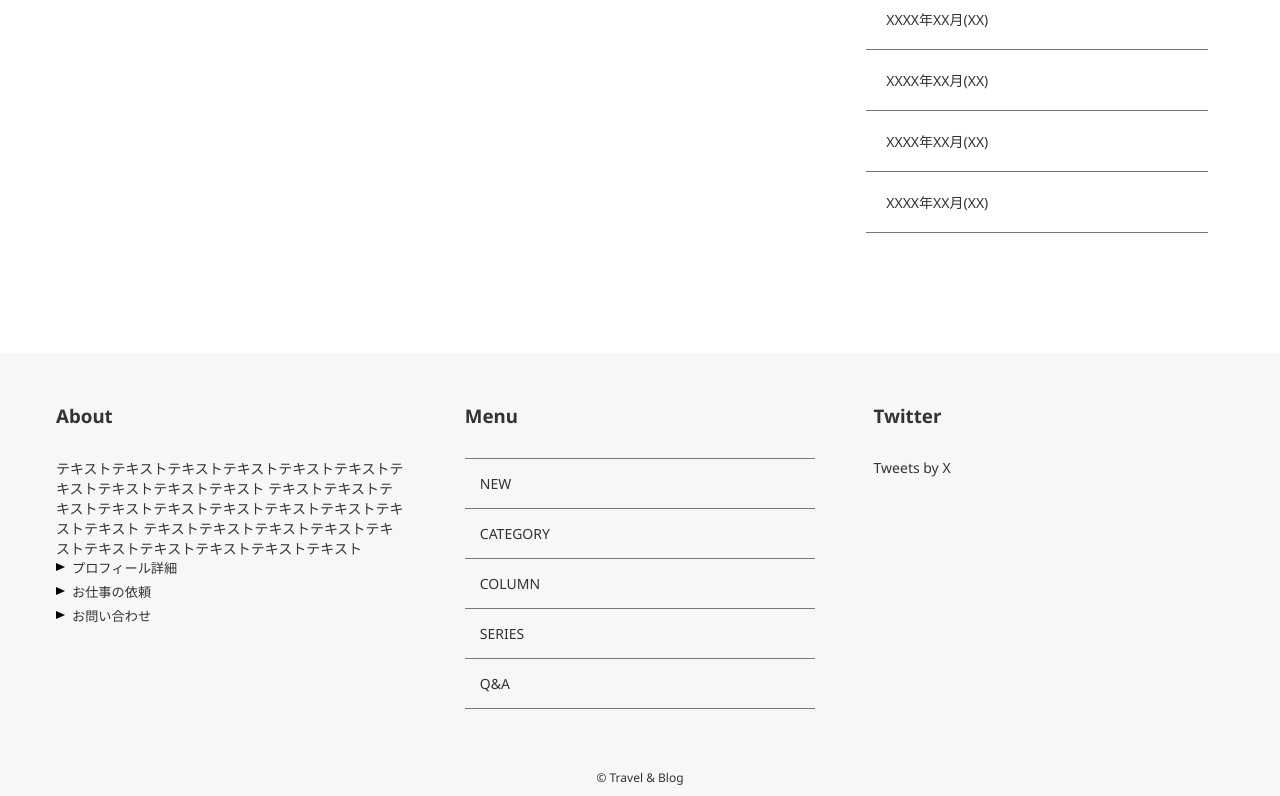
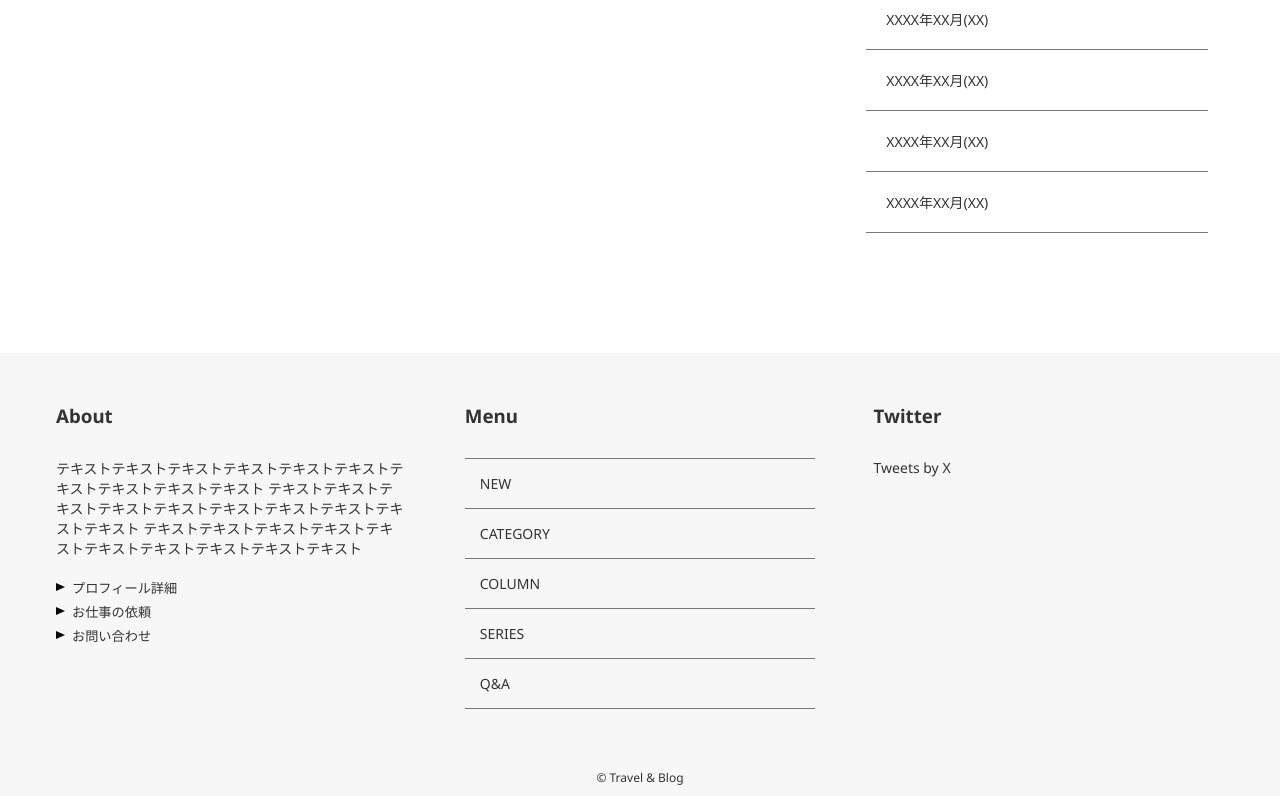
Before and after one commit to shokixxx/sampleTravelBlog, a website: page index.html in a window 1280 px wide. Shown: the part 2549-3345 px from the top of the page. Drawn offline with Linux system fonts and the light colour scheme; some packages are replaced by stand-ins of ours.

Commit message:
footerのAboutの余白を修正

```diff
--- a/index.html
+++ b/index.html
@@ -186,7 +186,7 @@
           テキストテキストテキストテキストテキストテキストテキストテキストテキストテキスト
           テキストテキストテキストテキストテキストテキストテキストテキストテキストテキスト
         </p>
-        <ul>
+        <ul class="about-list">
           <li><a href="#">プロフィール詳細</a></li>
           <li><a href="#">お仕事の依頼</a></li>
           <li><a href="#">お問い合わせ</a></li>
--- a/style.css
+++ b/style.css
@@ -192,8 +192,8 @@
   margin: 0;
 }
 
-#footer ul {
-  padding: 0;
+#footer .about-list {
+  margin: 20px 0;
 }
 
 #footer .footer-flex-container {
```
